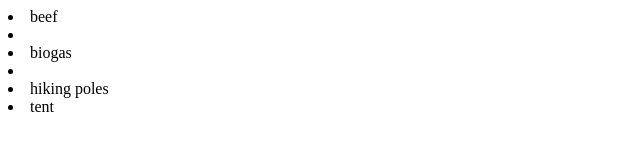
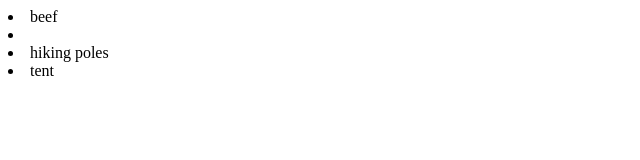
Before and after one commit to yamin10/htmlproject, a plain HTML site: page index.html in a window 1280 px wide. Shown: the whole page, without its empty margins (0-640 px from the left). Drawn offline with Linux system fonts and the light colour scheme.

Commit message:
removed a line

```diff
--- a/index.html
+++ b/index.html
@@ -1,4 +1,3 @@
 <li> beef <li>
-<li> biogas <li>
 <li> hiking poles </li>
 <li> tent </li>
```
